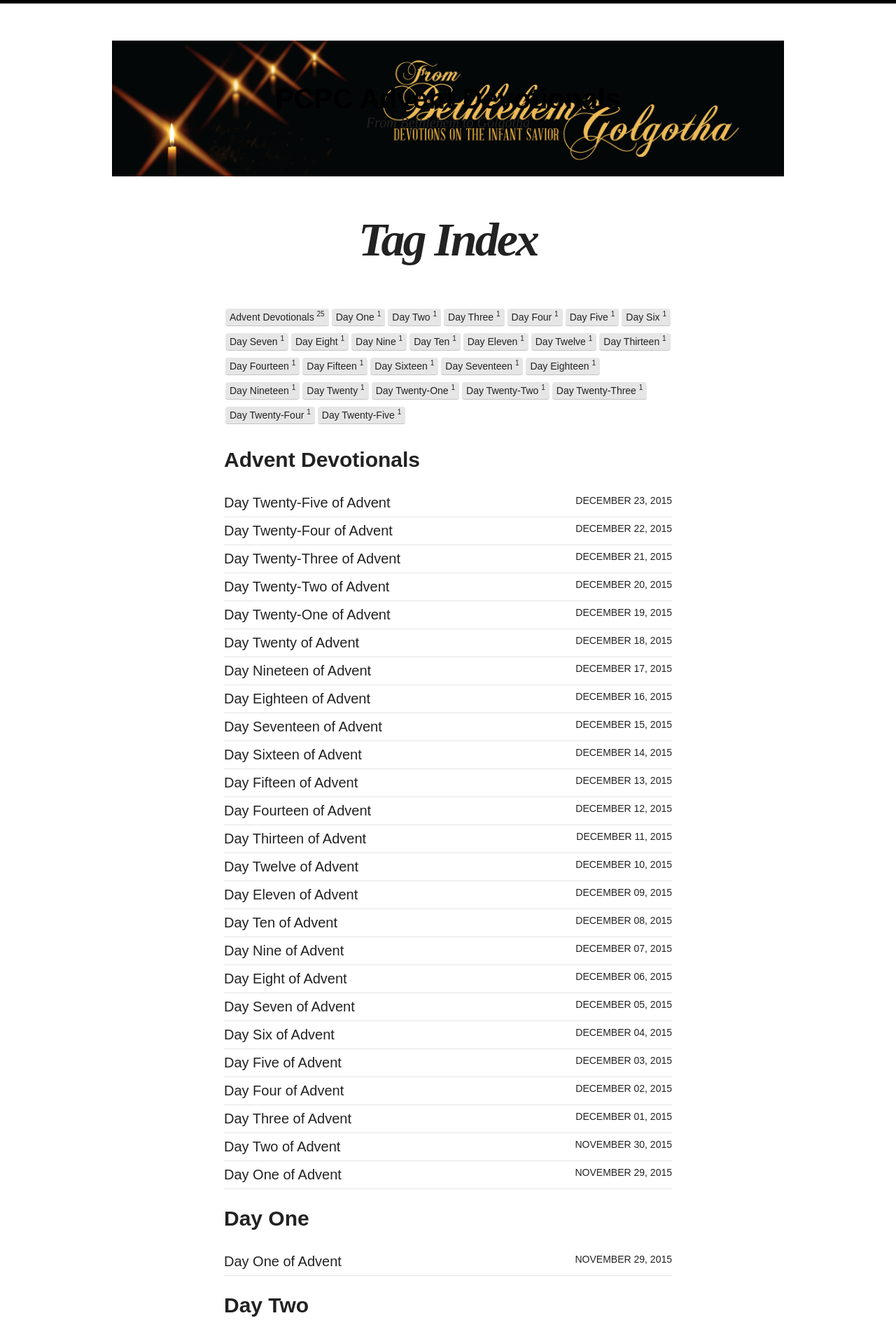
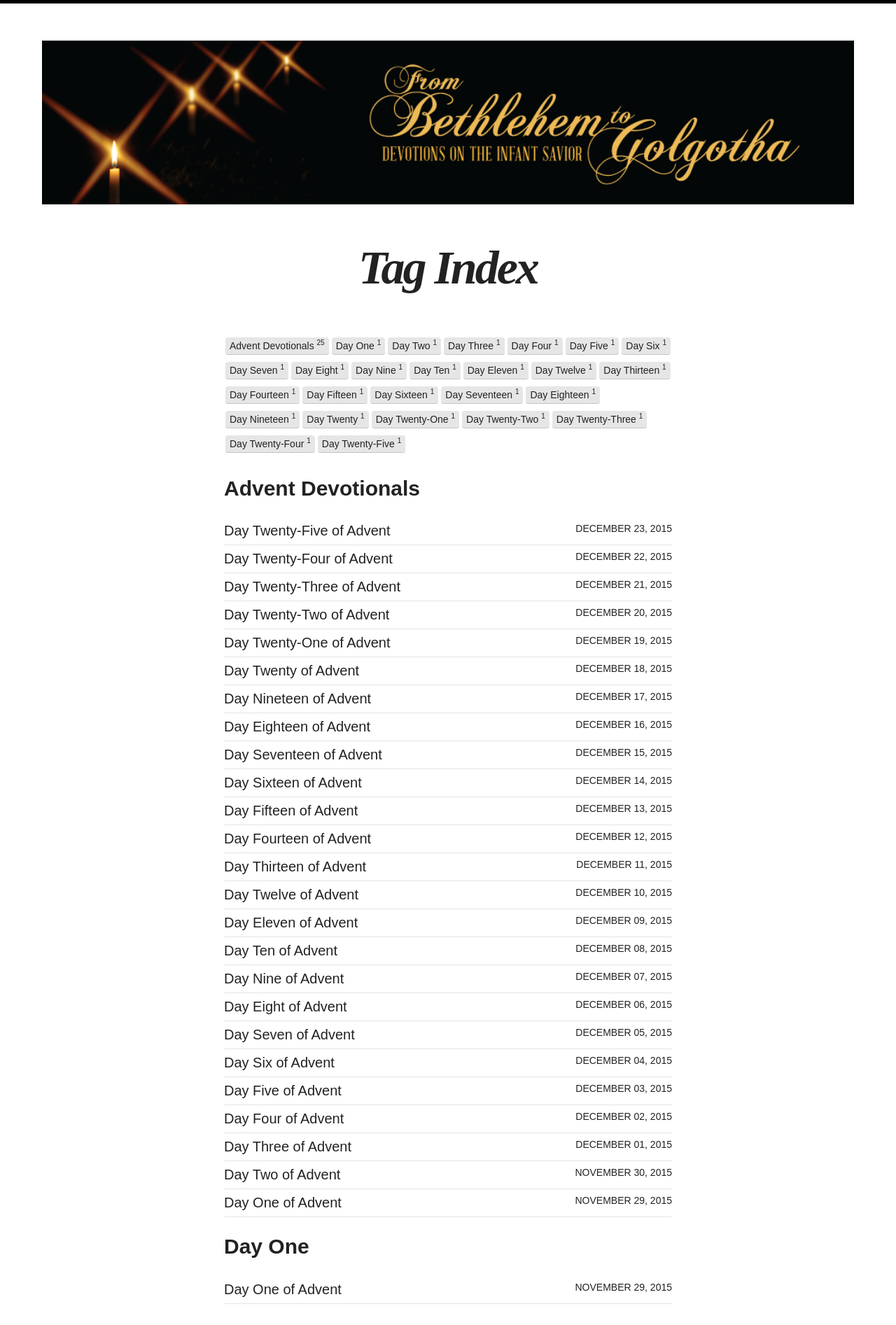
Before and after one commit to pcpc/advent.pcpc.org, a Jekyll site: the page built from tags.html, in a window 1280 px wide. Shown: the top 1893 px of the page at 70% size. Built offline with Jekyll 4.4.1, drawn with Linux system fonts in a browser that asks for light colours; nearby versions of some CDN libraries.

Commit message:
updating header image

```diff
--- a/_includes/navigation.html
+++ b/_includes/navigation.html
@@ -41,5 +41,6 @@
 	-->
 		<h1 class="site-title animated fadeIn"><a href="{{ site.url }}">{{ site.title }}</a></h1>
 		<h2 class="site-description animated fadeIn" itemprop="description">{{ site.description }}</h2>
+		<img src="{{ site.url }}/images/advent-banner.png" class="entry-feature-image animated fadeIn" alt="{{ page.title }}"  itemprop="image">
 	</div>
 </header><!-- /.masthead -->{% endif %}
--- a/_layouts/page.html
+++ b/_layouts/page.html
@@ -16,7 +16,6 @@
     {% if page.image.feature %}<img src="{{ site.url }}/images/{{ page.image.feature }}" class="entry-feature-image" alt="{{ page.title }}" itemprop="image">{% if page.image.credit %}<p class="image-credit">Photo Credit: <a href="{{ page.image.creditlink }}">{{ page.image.credit }}</a>{% endif %}{% endif %}
     <div class="entry-wrapper">
       <header class="entry-header">
-        <img src="{{ site.url }}/images/advent-banner.png" class="entry-feature-image" alt="{{ page.title }}"  itemprop="image">
         <h1 class="entry-title" itemprop="name">{% if page.headline %}{{ page.headline }}{% else %}{{ page.title }}</h1>{% endif %}
       </header>
       <div class="entry-content" itemprop="description">
--- a/_layouts/post.html
+++ b/_layouts/post.html
@@ -17,7 +17,6 @@
     <div class="entry-wrapper">
       <header class="entry-header">
         <span class="entry-tags">{% for tag in page.tags %}<a href="{{ site.url }}/tags.html#{{ tag | cgi_encode }}" title="Pages tagged {{ tag }}" rel="tag">{{ tag }}</a>{% unless forloop.last %}&nbsp;&bull;&nbsp;{% endunless %}{% endfor %}</span>
-        <img src="{{ site.url }}/images/advent-banner.png" class="entry-feature-image" alt="{{ page.title }}"  itemprop="image">
         {% if page.link %}
           <h1 class="entry-title" itemprop="headline"><a href="{{ page.link }}">{% if page.headline %}{{ page.headline }}{% else %}{{ page.title }}{% endif %} <span class="link-arrow">&rarr;</span></a></h1>
         {% else %}
```
